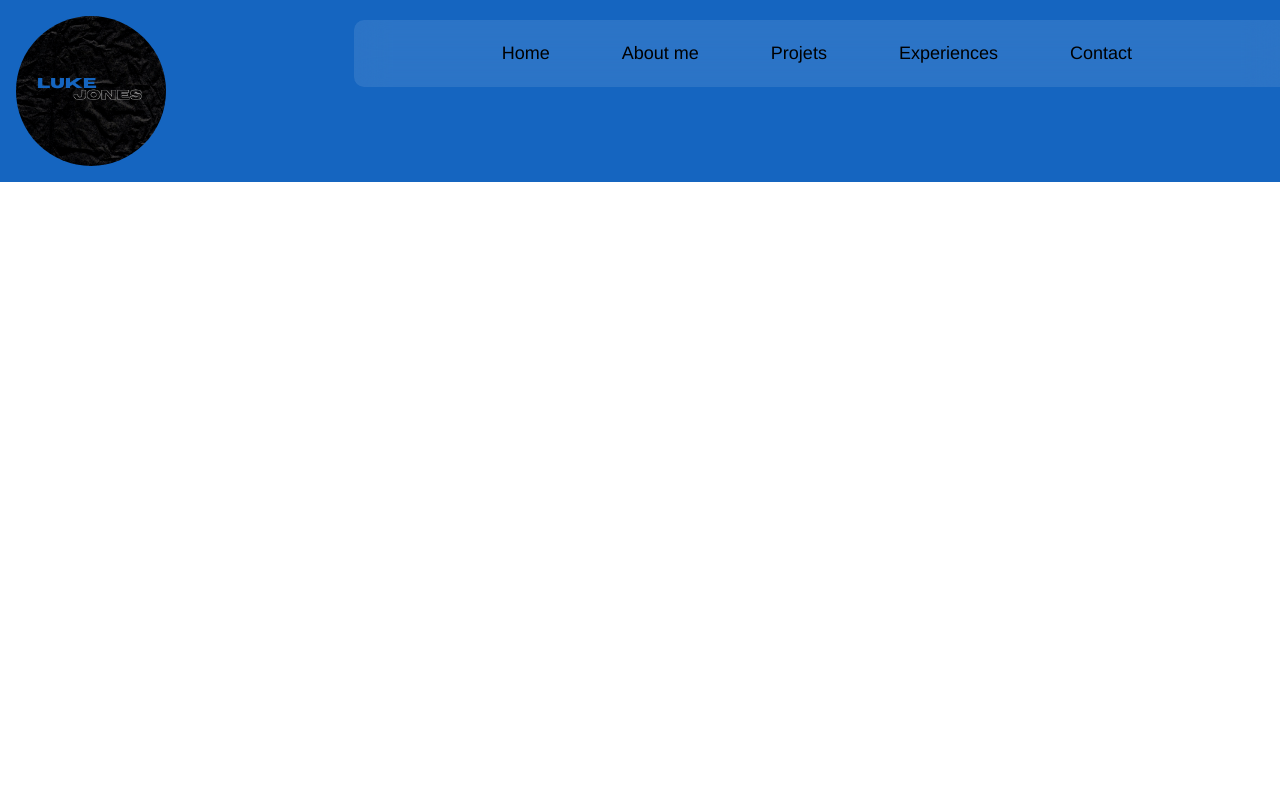
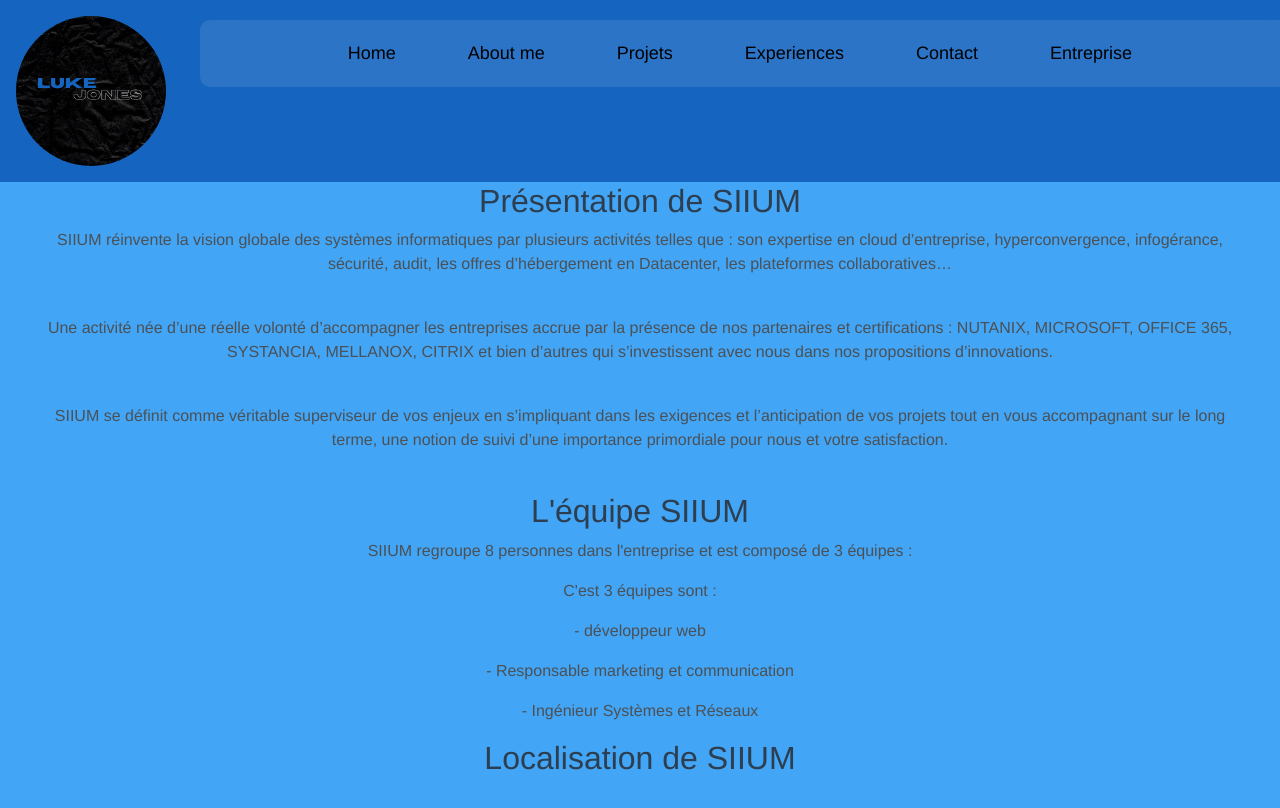
Before and after one commit to Luke859/Portfolio-luke, a Vue app: page /Entreprise in a window 1280 px wide. Before the commit this address had no page. Shown: the top 808 px of the page. Built offline with nearby package versions, Linux system fonts and the light colour scheme.

Commit message:
suite projet portfolio luke

```diff
--- a/src/App.vue
+++ b/src/App.vue
@@ -5,7 +5,6 @@
 import About from './views/About.vue';
 import Home from './views/Home.vue';
 import Contact from './views/Contact.vue';
-
 </script>
 
 <template>
@@ -17,14 +16,15 @@
 <link href="https://fonts.googleapis.com/css2?family=Kalam:wght@700&display=swap" rel="stylesheet">
 <link rel="stylesheet" href="https://cdnjs.cloudflare.com/ajax/libs/font-awesome/4.7.0/css/font-awesome.min.css">
 <link rel="stylesheet" href="https://cdn.jsdelivr.net/npm/bootstrap@4.0.0/dist/css/bootstrap.min.css" integrity="sha384-Gn5384xqQ1aoWXA+058RXPxPg6fy4IWvTNh0E263XmFcJlSAwiGgFAW/dAiS6JXm" crossorigin="anonymous">
+<link rel="stylesheet" href="https://unpkg.com/leaflet@1.8.0/dist/leaflet.css" integrity="sha512-hoalWLoI8r4UszCkZ5kL8vayOGVae1oxXe/2A4AO6J9+580uKHDO3JdHb7NzwwzK5xr/Fs0W40kiNHxM9vyTtQ==" crossorigin=""/>
 
   <Navbar/>
 
-  <router-view v-slot="{ Component, route }">
+  <router-view> </router-view>
+  <!-- v-slot="{ Component, route }"
   <transition name="slide">
     <component :is="Component" />
-  </transition>
-</router-view>
+  </transition> -->
 
 </template>
 
@@ -42,7 +42,7 @@
   color: #2c3e50;
 }
 
-.slide-enter-active,
+/* .slide-enter-active,
 .slide-leave-active {
   transition: opacity 0.5s ease;
 }
@@ -50,5 +50,5 @@
 .slide-enter-from,
 .slide-leave-to{
   opacity: 0;
-}
+} */
 </style>
--- a/src/components/Navbar.vue
+++ b/src/components/Navbar.vue
@@ -17,6 +17,7 @@
         <li><router-link to="/Projets">Projets</router-link></li>
         <li><router-link to="/Experiences">Experiences</router-link></li>
         <li><router-link to="/Contact">Contact</router-link></li>
+        <li><router-link to="/Entreprise">Entreprise</router-link></li>
       </ul>
     </nav>
   </header>
--- /dev/null
+++ b/src/map.js
@@ -0,0 +1 @@
+console.log('hello there')
--- a/src/router/index.js
+++ b/src/router/index.js
@@ -4,6 +4,7 @@
 import Experiences from '../views/Experiences.vue'
 import Projets from '../views/Projets.vue'
 import Contact from '../views/Contact.vue'
+import Entreprise from '../views/Entreprise.vue'
 
 const router = createRouter({
     history: createWebHistory(),
@@ -33,6 +34,11 @@
             path: '/Contact',
             name: 'Contact',
             component: Contact
+        },
+        {
+            path: '/Entreprise',
+            name: 'Entreprise',
+            component: Entreprise
         }
     ]
 })
--- /dev/null
+++ b/src/views/Entreprise.vue
@@ -0,0 +1,47 @@
+<template>
+    <section class="s8">
+        <div class="main-container">
+            <div class="text">
+            <h2>Présentation de SIIUM</h2>
+            <p>SIIUM réinvente la vision globale des systèmes informatiques par plusieurs activités telles que : son expertise en cloud d’entreprise, hyperconvergence, infogérance, sécurité, audit, les offres d’hébergement en Datacenter, les plateformes collaboratives…</p>
+            <br>
+            <p>Une activité née d’une réelle volonté d’accompagner les entreprises accrue par la présence de nos partenaires et certifications : NUTANIX, MICROSOFT, OFFICE 365, SYSTANCIA, MELLANOX, CITRIX et bien d’autres qui s’investissent avec nous dans nos propositions d’innovations.</p>
+            <br>
+            <p>SIIUM se définit comme véritable superviseur de vos enjeux en s’impliquant dans les exigences et l’anticipation de vos projets tout en vous accompagnant sur le long terme, une notion de suivi d’une importance primordiale pour nous et votre satisfaction.</p>
+            <br>
+            <h2>L'équipe SIIUM</h2>
+            <p>SIIUM regroupe 8 personnes dans l'entreprise et est composé de 3 équipes : </p>
+            <p>C'est 3 équipes sont  :</p>
+            <p>- développeur web</p>
+            <p>- Responsable marketing et communication </p>
+            <p>- Ingénieur Systèmes et Réseaux</p>
+            <h2>Localisation de SIIUM</h2>
+            <p></p>
+            </div>
+            <div id="mapid" ></div>
+        </div>
+
+    </section>
+</template>
+
+<style scoped>
+.s8{
+    overflow: auto;
+    background-color: #42a5f5;
+}
+
+.main-container {
+    width: 1200px;
+    margin: 0 auto;
+}
+
+.text{
+    width: auto;
+    height: auto;
+
+}
+#mapid{
+    height: 450px;
+}
+
+</style>
--- a/src/views/Experiences.vue
+++ b/src/views/Experiences.vue
@@ -13,7 +13,7 @@
                                 <p class="card-text">Travail dans un Parc aquatique "Atlantic Toboggan" à Saint Jean de Monts, d'une durée de 2 mois.
                                     Poste de surveillant des toboggans : la mission -> surveillance des clients pour assurer leurs sécurités.
                                     Travail en équipe et individuel.</p>
-                                <a target="_blank" href="https://www.atlantic-toboggan.com/" download="" class="atlantic">Lien vers le site</a>
+                                <a target="_blank" href="https://www.atlantic-toboggan.com/" download="" class="button_redirect">Lien vers le site</a>
                             </div>
                         </div>
                     </div>
@@ -24,7 +24,7 @@
                             <div class="card-body">
                                 <h4 class="card-title"> Challenge 48h</h4>
                                 <p class="card-text">Lorem ipsum dolor sit amet, consectetur adipisicing elit. Eveniet a voluptatem architecto, necessitatibus sapiente qui distinctio praesentium vero harum eos ut, totam quos asperiores voluptatum labore minima cupiditate aliquid quam!</p>
-                                <a target="_blank" href="https://www.ynov-nantes.com/actualites/challenge-48h/" download="" class="atlantic">Plus de detail </a>
+                                <a target="_blank" href="https://www.ynov-nantes.com/actualites/challenge-48h/" download="" class="button_redirect">Plus de detail </a>
                             </div>
                         </div>
                     </div>
@@ -35,7 +35,7 @@
                             <div class="card-body">
                                 <h4 class="card-title">Projet YDays</h4>
                                 <p class="card-text">Les Ydays, ce sont 10 journées dans le calendrier académique, dédiées à la conduite de projets. Lors des Ydays, nous sommes en groupe est construisons notre projet de A à Z</p>
-                                <a target="_blank" href="https://www.ynov-nantes.com/qui-sommes-nous/ydays/" download="" class="atlantic">Pour plus d'info</a>
+                                <a target="_blank" href="https://www.ynov-nantes.com/qui-sommes-nous/ydays/" download="" class="button_redirect">Pour plus d'info</a>
                             </div>
                         </div>
                     </div>
@@ -83,6 +83,7 @@
 .experiences {
     display: grid;
     background-color: black;
+    border-radius: 10px;
     grid-template-columns: 1fr 1fr 1fr;
     grid-template-areas: 'left center right';
     padding-top: 30px;
@@ -136,17 +137,18 @@
     padding-bottom: 20px;
 }
 
-.atlantic {
+.button_redirect {
   background-color: DodgerBlue;
   border: none;
   color: white;
   padding: 12px 30px;
   cursor: pointer;
   font-size: 20px;
-   text-decoration: none;
+  text-decoration: none;
+  border-radius: 5px;
 }
 
-.atlantic:hover {
+.button_redirect:hover {
   background-color: RoyalBlue;
   text-decoration: none;
 }
--- a/src/views/Projets.vue
+++ b/src/views/Projets.vue
@@ -9,10 +9,11 @@
                 <div class="card-projets">
                     <div class="card-content">
                         <h2 class="card-title">
-                        Projets
+                        Application mobile
                         </h2>
-                        <p class="card-body">
-                        Nice my project text
+                        <p class="card-body1">
+                        Le but du projet mettre en place une application mobile(Android/iOS) permettant de renseigner un annuaire des objets dans une maison/un appartement.
+                        Le language utilisé est React Native.
                         </p>
                         <a href="#" class="button">Learn more</a>
                     </div>
@@ -39,7 +40,40 @@
                         <a href="#" class="button">Learn more</a>
                     </div>
                 </div>
-                <div class="card-projets" style="">
+                <div class="card-projets">
+                    <div class="card-content">
+                        <h2 class="card-title">
+                        Projets 3
+                        </h2>
+                        <p class="card-body">
+                        Ok
+                        </p>
+                        <a href="#" class="button">Learn more</a>
+                    </div>
+                </div>
+                <div class="card-projets">
+                    <div class="card-content">
+                        <h2 class="card-title">
+                        Projets 3
+                        </h2>
+                        <p class="card-body">
+                        Ok
+                        </p>
+                        <a href="#" class="button">Learn more</a>
+                    </div>
+                </div>
+                <div class="card-projets">
+                    <div class="card-content">
+                        <h2 class="card-title">
+                        Projets 3
+                        </h2>
+                        <p class="card-body">
+                        Ok
+                        </p>
+                        <a href="#" class="button">Learn more</a>
+                    </div>
+                </div>
+                <div class="card-projets">
                     <div class="card-content">
                         <h2 class="card-title">
                         Projets 3
@@ -111,7 +145,7 @@
 }
 
 .projets .card-content{
-    background: linear-gradient(hsl(0 0% 0% / 0), hsl(20 0% 0% / 0.3) 20%, hsl(0 0% 0% / 1));
+    background: linear-gradient(hsl(0 0% 0% / 0), hsl(20 0% 0% / 0.3) 10%, hsl(0 0% 0% / 1));
     --padding: 1.5rem;
     padding: var(--padding);
     right: 0;
@@ -127,17 +161,22 @@
     color: white;
 }
 
+.projets .card-content .card-body1{
+    color: white;
+    font-size: 10px;
+}
+
 .projets .card-content .card-title::after{
     content: "";
     position: absolute;
     height: 4px;
     left: calc(var(--padding) * -1);
     top: 40px;
-    bottom: 0;
+    bottom: 20px;
     width: calc(100% + var(--padding));
     background: #42a5f5;
     transform: scaleX(0);
-    transition: transform 800ms ease;
+    transition: transform 700ms ease;
     transform-origin: left;
 }
 
@@ -165,7 +204,7 @@
 
 @media (hover){
     .card-content{
-        transform: translateY(65%);
+        transform: translateY(60%);
         transition: transform 500ms ease;
     }
 
```
